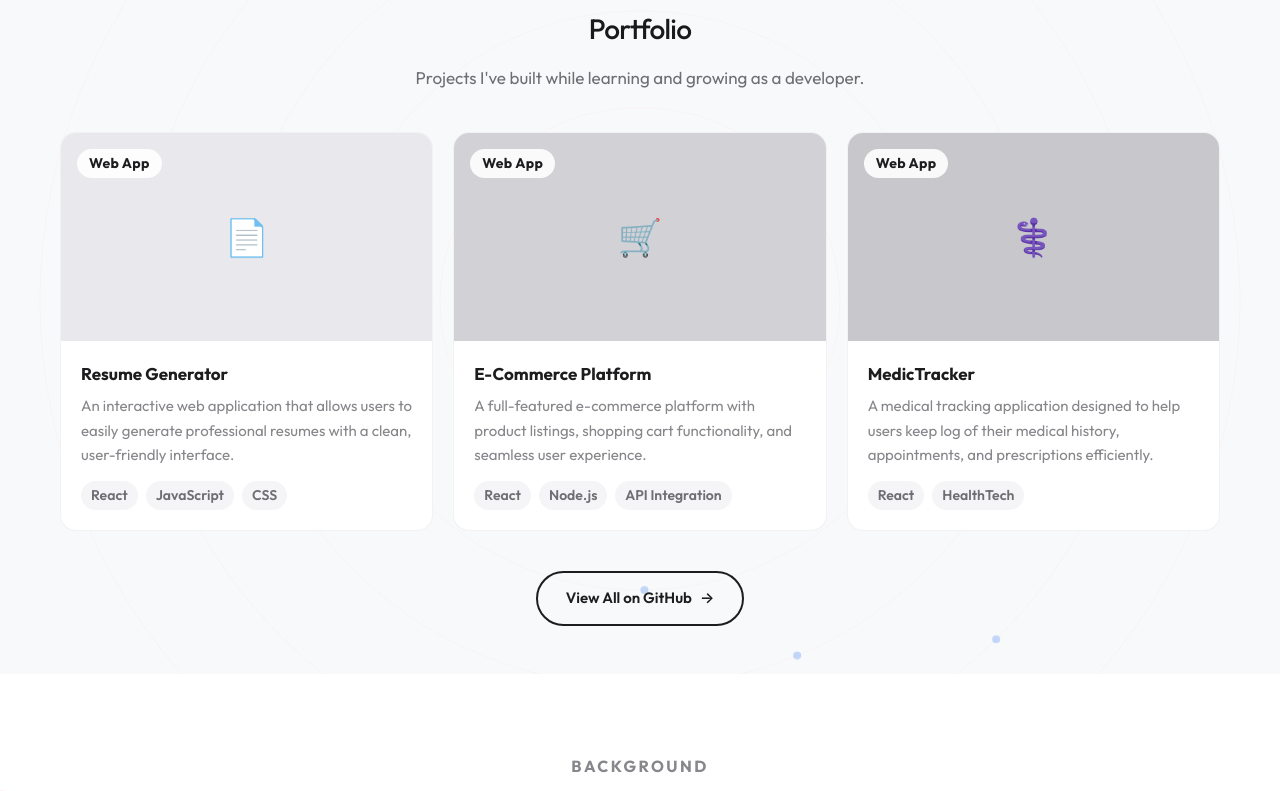
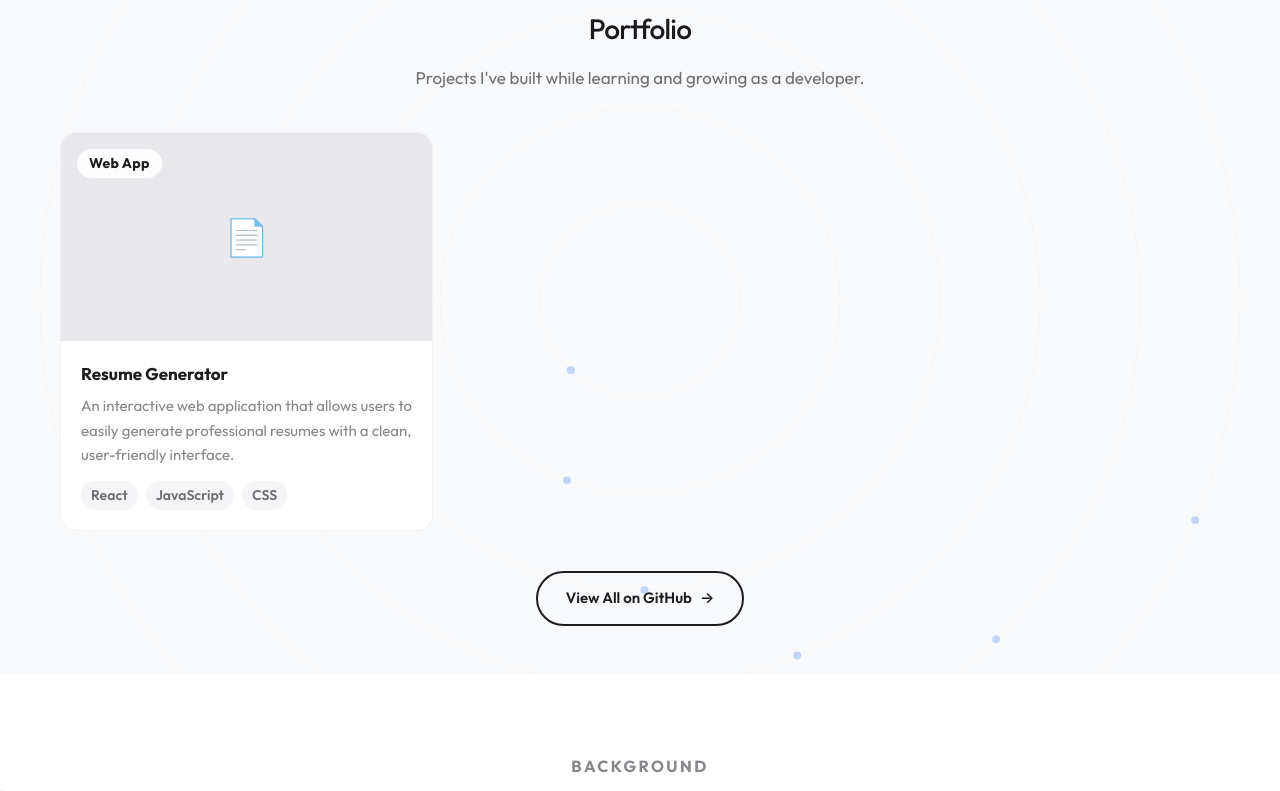
Before and after one commit to mourice-dev/my-portfolio, a React (Vite) app: page / in a window 1280 px wide. Shown: the part 1060-1851 px from the top of the page. Built offline with nearby package versions, Linux system fonts and the light colour scheme.

Commit message:
Update footer text and remove placeholder projects

```diff
--- a/src/components/Footer.tsx
+++ b/src/components/Footer.tsx
@@ -141,8 +141,7 @@ export default function Footer() {
       <div className="border-t border-white/5">
         <div className="max-w-[1200px] mx-auto px-5 py-4 flex flex-col sm:flex-row items-center justify-between gap-3.5">
           <p className="text-[14px] text-white/30 text-center">
-            Copyright © {new Date().getFullYear()} All rights reserved | Made with{' '}
-            <span className="text-white/50">♥</span> by Maurice Nshuti
+            Made by Maurice Nshuti
           </p>
 
           <div className="flex items-center gap-4">
--- a/src/components/Portfolio.tsx
+++ b/src/components/Portfolio.tsx
@@ -24,28 +24,6 @@ const projects = [
     emoji: '📄',
     github: 'https://github.com/mourice-dev',
     live: 'https://resume-generetor-react-d7ckg4htl-nshutikope-2194s-projects.vercel.app/',
-  },
-  {
-    id: 2,
-    title: 'E-Commerce Platform',
-    category: 'Web App',
-    tags: ['React', 'Node.js', 'API Integration'],
-    desc: 'A full-featured e-commerce platform with product listings, shopping cart functionality, and seamless user experience.',
-    color: '#d1d1d6',
-    emoji: '🛒',
-    github: 'https://github.com/mourice-dev',
-    live: '#',
-  },
-  {
-    id: 3,
-    title: 'MedicTracker',
-    category: 'Web App',
-    tags: ['React', 'HealthTech'],
-    desc: 'A medical tracking application designed to help users keep log of their medical history, appointments, and prescriptions efficiently.',
-    color: '#c7c7cc',
-    emoji: '⚕️',
-    github: 'https://github.com/mourice-dev',
-    live: '#',
   },
 ]
 
```
